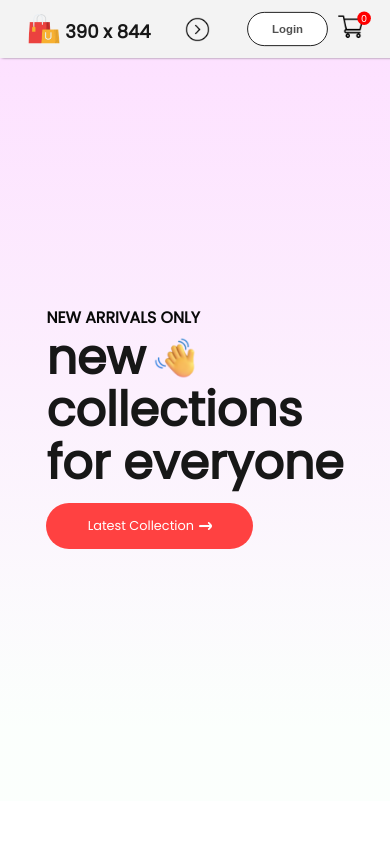
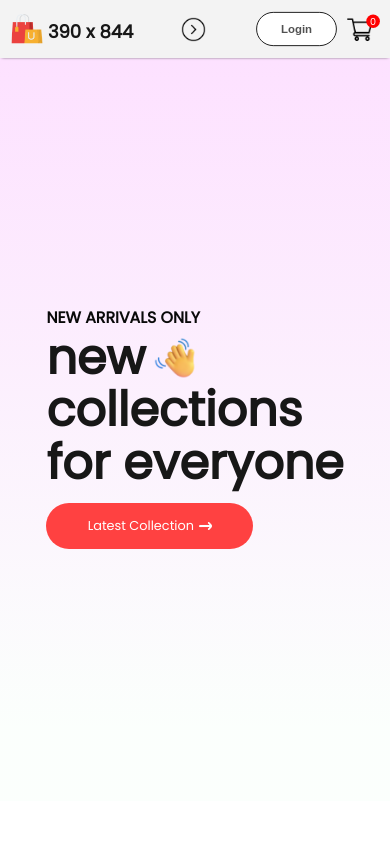
Before and after one commit to adrianmnh/e-comm, a React (Create React App) app: page / in a window 390 px wide. Shown: the top 844 px of the page. Built offline with nearby package versions, Linux system fonts and the light colour scheme.

Commit message:
Navbar components justify: space-around -> spacebetween + padding

```diff
--- a/src/Components/Navbar/Navbar.css
+++ b/src/Components/Navbar/Navbar.css
@@ -1,21 +1,29 @@
 :root {
 	--navbar-height: min(4.1svh, 4.1svw);
-	--navbar-padding: 1.15svh;
+	/* --navbar-padding: 1.15svh; */
+	--navbar-padding: 17px;
 }
 
 .navbar {
 	display: flex;
-	justify-content: space-around;
-	padding: var(--navbar-padding) 0;
+	/* justify-content: space-around; */
+	justify-content: space-between;
+	/* padding: var(--navbar-padding) 0; */
+	padding: var(--navbar-padding) 5%;
 	box-shadow: 0 1px 3px -2px black;
 	align-items: center;
 	top: 0;
-	width: 100%;
+	width: 90%;
 	height: var(--navbar-height);
 	background: #f3f3f3;
 	position: fixed!important;
 	z-index: 999;
+
+
+
 	/* background: yellow; */
+	/* max-height: 100px; */
+	/* height: 100px; */
 }
 
 .navbar-placeholder {
@@ -29,6 +37,8 @@
 	align-items: center;
 	gap: 1svw;
 	text-decoration: none;
+
+	/* background: blue; */
 }
 
 .navbar-logo img {
@@ -146,7 +156,7 @@
 	}
 
 	.navbar {
-		padding: var(--navbar-padding) 0px;
+		padding: var(--navbar-padding) 5%;
 		height: var(--navbar-height);
 	}
 
@@ -201,8 +211,10 @@
 	}
 
 	.navbar {
-		padding: var(--navbar-padding);
+		padding: var(--navbar-padding) 30px;
 		height: var(--navbar-height);
+
+		width: calc(100% - 60px);
 	}
 
 	.navbar-placeholder {
@@ -229,7 +241,7 @@
 		display: flex;
 		align-items: center;
 		gap: 3vw;
-		padding-right: 2vw;
+		/* padding-right: 2vw; */
 	}
 
 	.navbar-cart-count {
@@ -272,8 +284,10 @@
 	}
 
 	.navbar {
-		padding: var(--navbar-padding) 0px;
+		padding: var(--navbar-padding) 30px;
 		height: var(--navbar-height);
+
+		width: calc(100% - 60px);
 	}
 
 	.navbar-logo img {
@@ -329,7 +343,8 @@
 
 	.navbar-login-cart {
 		gap: 18%;
-		padding-right: 2%;
+		padding-right: 3%;
+		/* background: blue; */
 	}
 
 	.navbar-login button {
@@ -351,8 +366,10 @@
 	}
 
 	.navbar {
-		padding: var(--navbar-padding) 12px;
+		padding: var(--navbar-padding) 20px;
 		height: var(--navbar-height);
+
+		width: calc(100% - 40px);
 	}
 
 	.navbar-placeholder {
@@ -379,7 +396,8 @@
 
 	.navbar-login-cart {
 		gap: 15%;
-		padding-right: 8%;
+		/* background: blue; */
+		padding-right: 4%;
 	}
 
 	.navbar-login-cart button {
@@ -392,11 +410,15 @@
 	:root {
 		--navbar-height: 40px;
 		--navbar-padding: 12px;
+
+		/* width: calc(100% - 40px); */
 	}
 
 	.navbar {
 		padding: var(--navbar-padding) 12px;
 		height: var(--navbar-height);
+
+		width: calc(100% - 24px);
 	}
 
 	.navbar-placeholder {
@@ -423,7 +445,7 @@
 
 	.navbar-login-cart {
 		gap: 12%;
-		padding-right: 7%;
+		/* padding-right: 7%; */
 	}
 
 	.navbar-login-cart button {
@@ -445,6 +467,8 @@
 	.navbar {
 		padding: var(--navbar-padding) 10px;
 		height: var(--navbar-height);
+
+		width: calc(100% - 20px);
 	}
 
 	.navbar-placeholder {
@@ -473,7 +497,7 @@
 
 	.navbar-login-cart {
 		gap: 3%;
-		padding-right: 3%;
+		padding-right: 0%;
 	}
 
 	.navbar-login-cart button {
@@ -485,6 +509,7 @@
 
 	.navbar-cart {
 		transform: scale(.8);
+		margin-top: 5%;
 	}
 }
 
```
Also changed, not shown: src/comps/Navbar/Navbar.css (added, +13 -0 lines).
